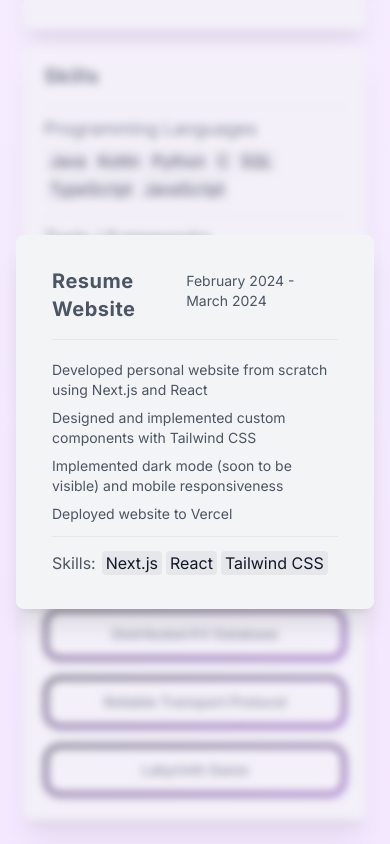
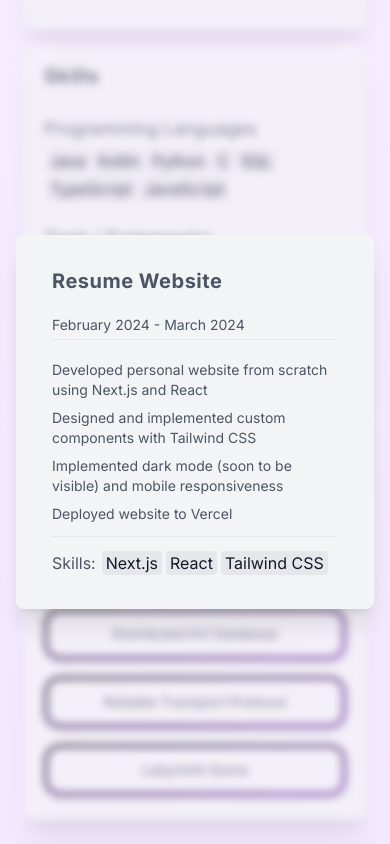
Before and after one commit to nolanpollack/resume, a Next.js app: page / in a window 390 px wide. Both pictures are taken after a click on the button "Resume Website". Shown: the part 2484-3328 px from the top of the page. Built offline with nearby package versions, Linux system fonts and the light colour scheme.

Commit message:
dates for mobile

```diff
--- a/src/components/Modal.tsx
+++ b/src/components/Modal.tsx
@@ -50,7 +50,7 @@ export default function Modal({
             <Dialog.Panel>
               <Box>
                 <div className="divide-y p-4">
-                  <Dialog.Title className="flex flex-row justify-between">
+                  <Dialog.Title className="flex flex-col justify-between sm:flex-row">
                     <H2>{title}</H2>
                     {date && <H5>{date}</H5>}
                   </Dialog.Title>
```
